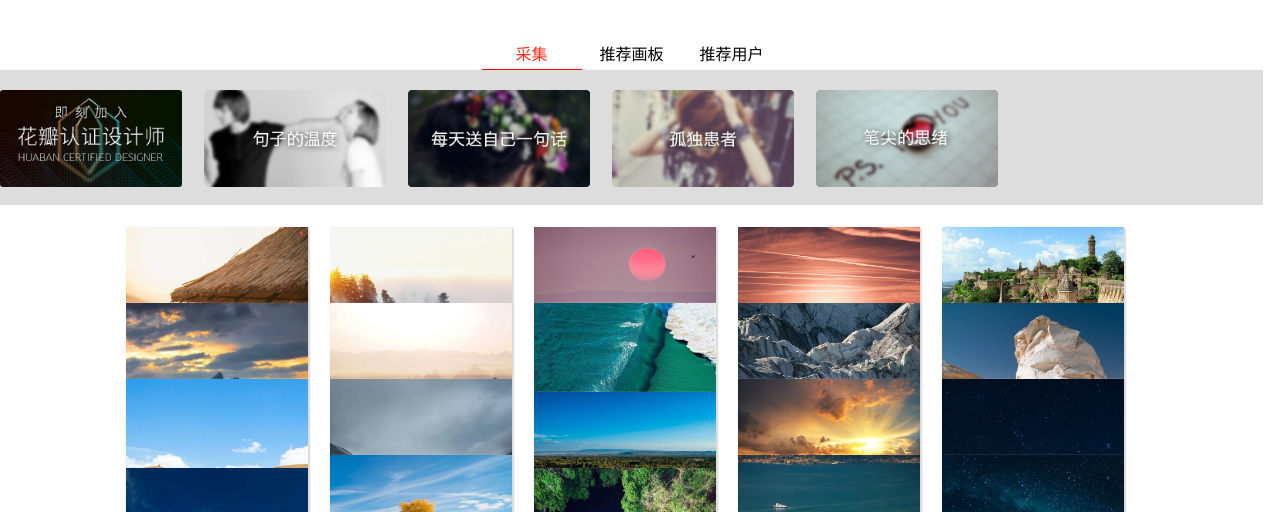
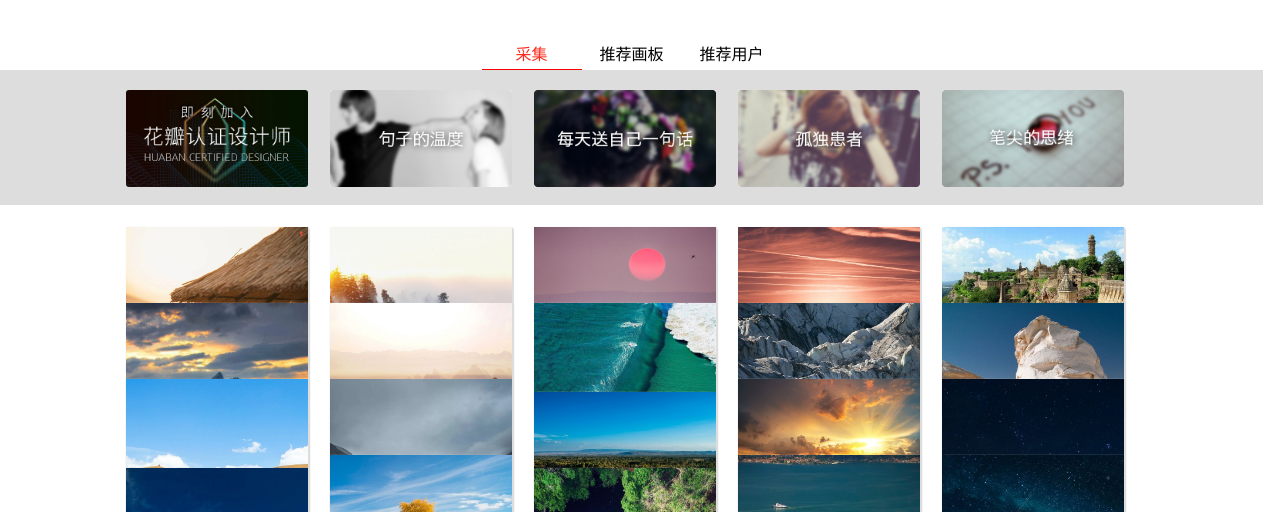
Before and after one commit to yu5127627/End.github.io, a plain HTML site: page index.html in a window 1280 px wide. Shown: the part 288-800 px from the top of the page. Drawn offline with Linux system fonts and the light colour scheme.

Commit message:
Update index.css

```diff
--- a/css/index.css
+++ b/css/index.css
@@ -368,7 +368,7 @@ html body {
 
 /*主体部分*/
 .main {
-    width: 100%;
+    width: 1263px;
     height: auto;
 }
 
@@ -430,7 +430,7 @@ html body {
 .menu-subnav {
     width: 80%;
     height: 135px;
-
+    margin: 0 auto;
 }
 
 .menu-subnav ul {
```
